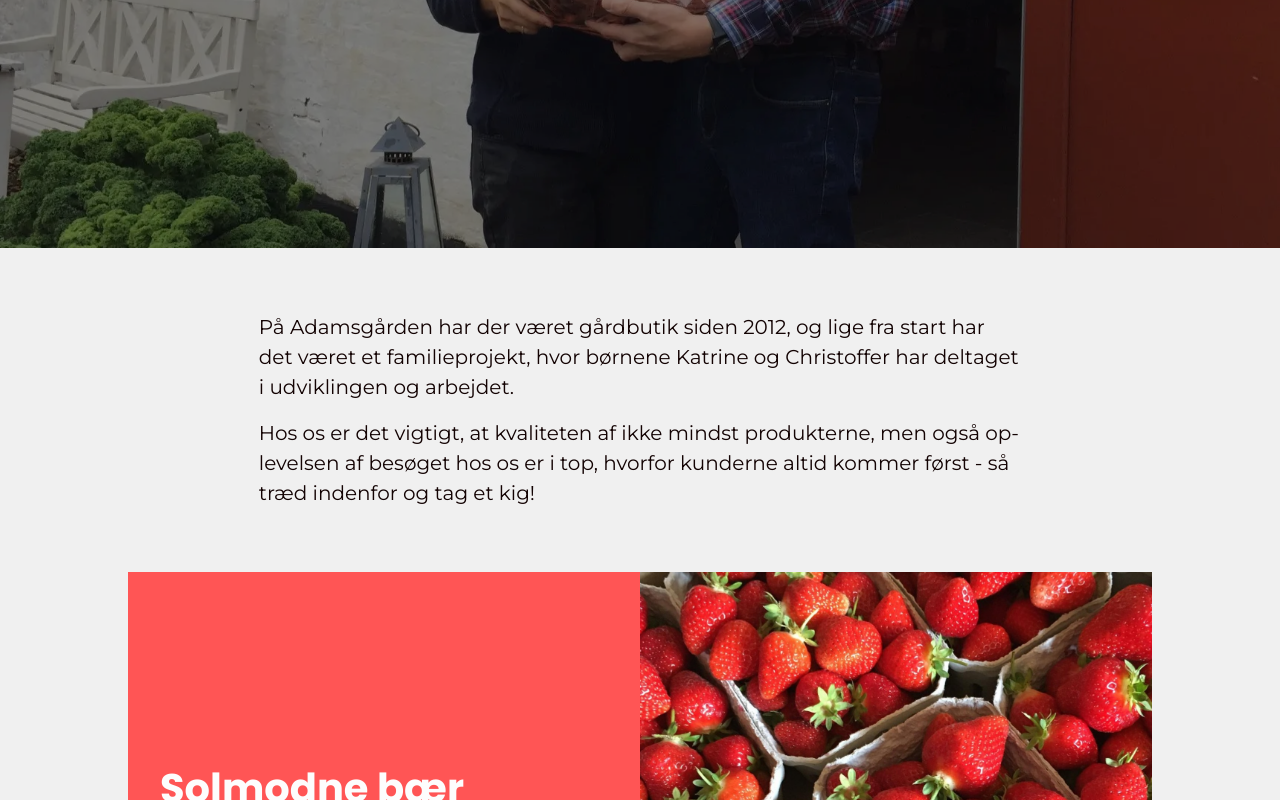
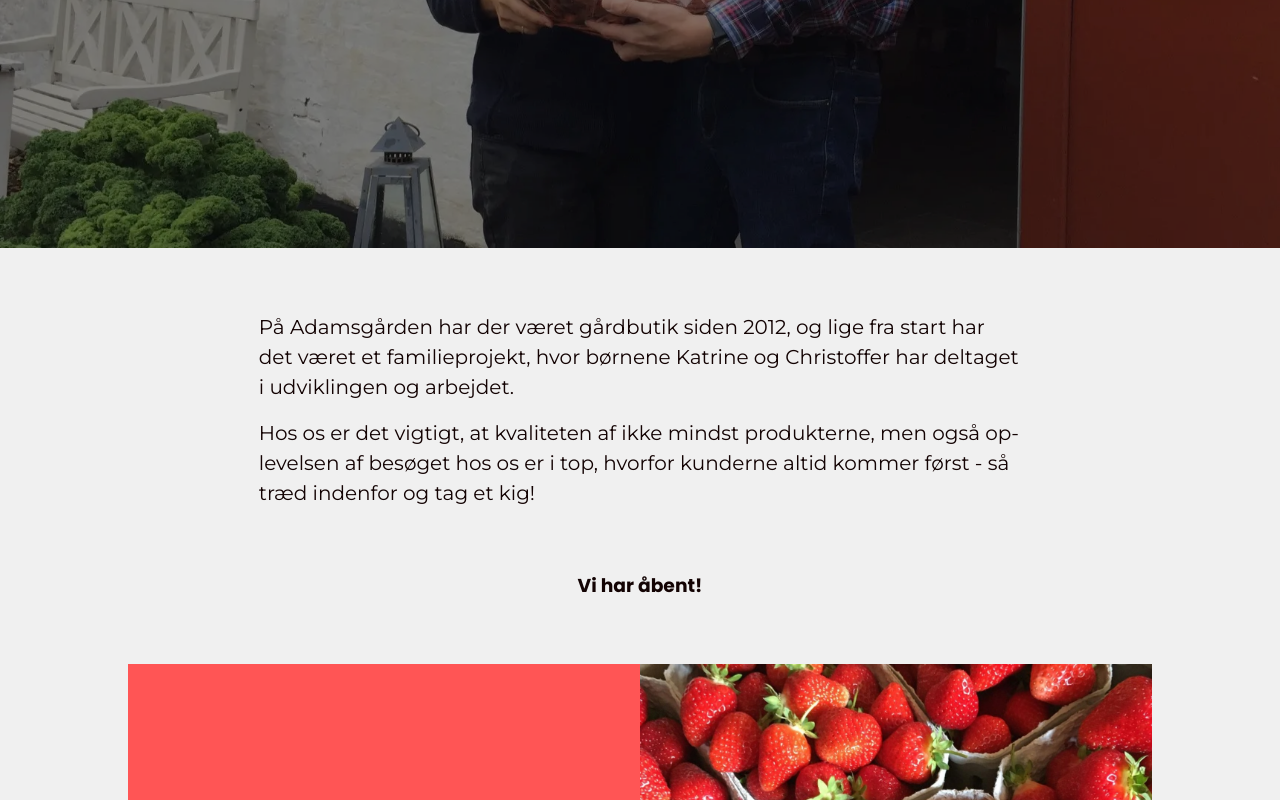
Before and after one commit to chri44nj/adamsgaarden, a Next.js app: page /pages/gaardbutik in a window 1280 px wide. Shown: the part 552-1352 px from the top of the page. Built offline with nearby package versions, Linux system fonts and the light colour scheme.

Commit message:
åbent sign

```diff
--- a/src/app/components/AreWeOpen.jsx
+++ b/src/app/components/AreWeOpen.jsx
@@ -2,33 +2,38 @@
 
 import { useState, useEffect } from "react";
 
-function AreWeOpen() {
+import styles from "../styles/AreWeOpen.module.css";
+
+function AreWeOpen({ openContent, closedContent }) {
   /* States */
   const [open, setOpen] = useState(false);
 
   /* Effects */
+  useEffect(() => {
+    areWeOpen();
+  }, []);
 
   /* Functions */
   function areWeOpen() {
     const today = new Date();
-    const dayOfWeek = today.getDay(); // Sunday = 0, Monday = 1, ..., Saturday = 6
+    const dayOfWeek = today.getDay();
     const hours = today.getHours();
 
-    // Check if it's a weekday (Monday to Friday) and within the specified time slot
     if (dayOfWeek >= 1 && dayOfWeek <= 5 && hours >= 15 && hours < 18) {
+      setOpen(true);
       return true;
     }
 
-    // Check if it's Saturday or Sunday and within the specified time slot
     if ((dayOfWeek === 6 || dayOfWeek === 0) && hours >= 9 && hours < 18) {
+      setOpen(true);
       return true;
     }
 
-    // If none of the above conditions are met, return false
+    setOpen(false);
     return false;
   }
 
-  return <div>AreWeOpen</div>;
+  return <h3 className={styles.container}>{open ? openContent : closedContent}</h3>;
 }
 
 export default AreWeOpen;
--- a/src/app/pages/gaardbutik/Shop.module.css
+++ b/src/app/pages/gaardbutik/Shop.module.css
@@ -40,8 +40,7 @@
   justify-content: center;
   gap: 1rem;
   background-color: var(--background-color-alt);
-  padding-top: 1rem;
-  padding-inline: 1rem;
+  padding: 1rem;
 }
 
 .introduction p {
@@ -202,8 +201,7 @@
 
 @media only screen and (min-width: 900px) {
   .introduction {
-    padding-top: 4rem;
-    padding-inline: 10%;
+    padding: 4rem 10%;
     align-items: center;
   }
 
--- a/src/app/pages/gaardbutik/page.jsx
+++ b/src/app/pages/gaardbutik/page.jsx
@@ -1,3 +1,4 @@
+"use client";
 /** Next/React **/
 
 /** NPM **/
@@ -5,6 +6,7 @@
 /** Project Imports **/
 import "../../globals.css";
 import styles from "./Shop.module.css";
+import AreWeOpen from "../../components/AreWeOpen";
 
 export default function Shop() {
   return (
@@ -19,6 +21,8 @@ export default function Shop() {
         <p>På Adamsgården har der været gårdbutik siden 2012, og lige fra start har det været et familieprojekt, hvor børnene Katrine og Christoffer har deltaget i udviklingen og arbejdet.</p>
         <p>Hos os er det vigtigt, at kvaliteten af ikke mindst produkterne, men også oplevelsen af besøget hos os er i top, hvorfor kunderne altid kommer først - så træd indenfor og tag et kig!</p>
       </div>
+
+      <AreWeOpen openContent="Vi har åbent!" closedContent="Vi har lukket."></AreWeOpen>
 
       <section className={styles.shop}>
         <article className={`${styles.shopText} ${styles.st1}`}>
--- /dev/null
+++ b/src/app/styles/AreWeOpen.module.css
@@ -0,0 +1,6 @@
+.container {
+  display: flex;
+  justify-content: center;
+  background-color: var(--background-color-alt);
+  width: 100%;
+}
```
Also changed, not shown: src/app/components/FacebookFeed.jsx (deleted, +0 -12 lines), src/app/styles/FacebookFeed.module.css (deleted, +0 -11 lines).
